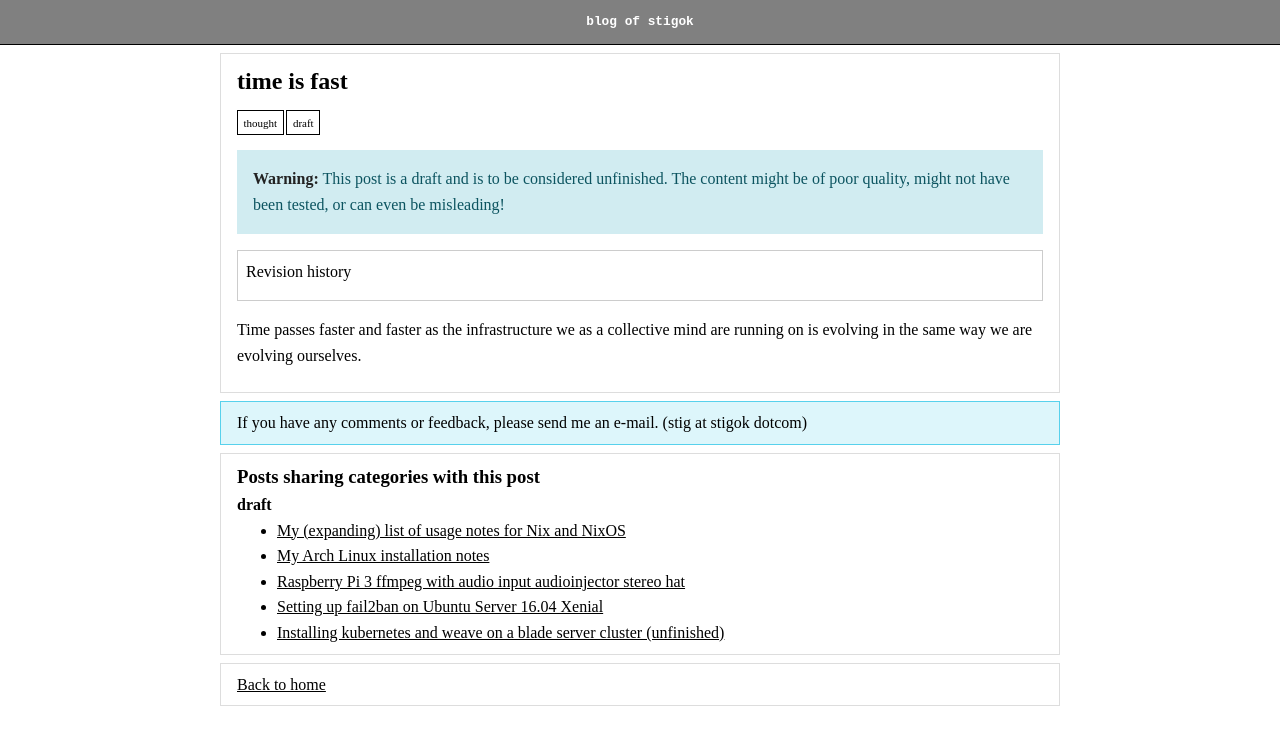
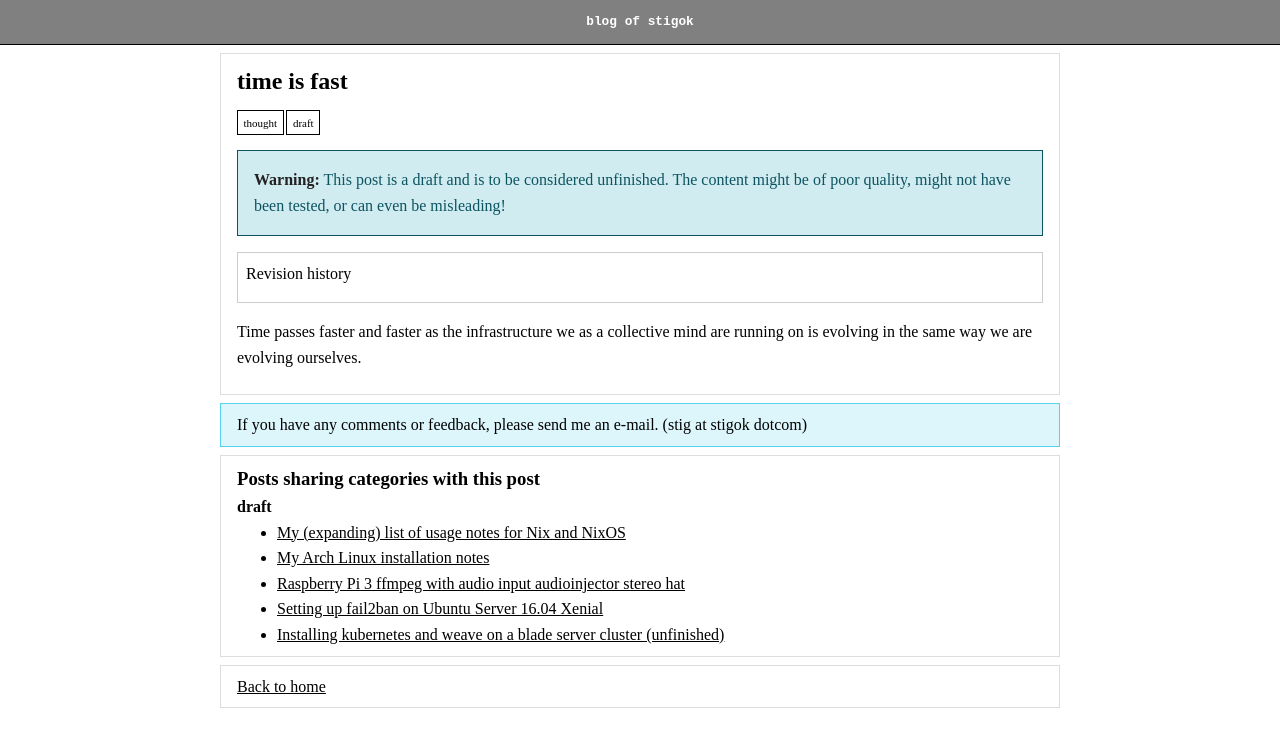
Before and after one commit to stigok/blog.stigok.com, a Jekyll site: the page built from collections/_posts/2017-03-07-time-is-fast.md, in a window 1280 px wide. Shown: the top 747 px of the page. Built offline with Jekyll 4.4.1, drawn with Linux system fonts in a browser that asks for light colours.

Commit message:
css: add border style to notice boxes

```diff
--- a/assets/css/main.scss
+++ b/assets/css/main.scss
@@ -176,7 +176,7 @@ code.highlighter-rouge {
 }
 
 .notice {
-  border-color: #bee5eb;
+  border: 1px solid #0c5460;
   background-color: #d1ecf1;
   color: #0c5460;
   margin-bottom: 1rem;
```
